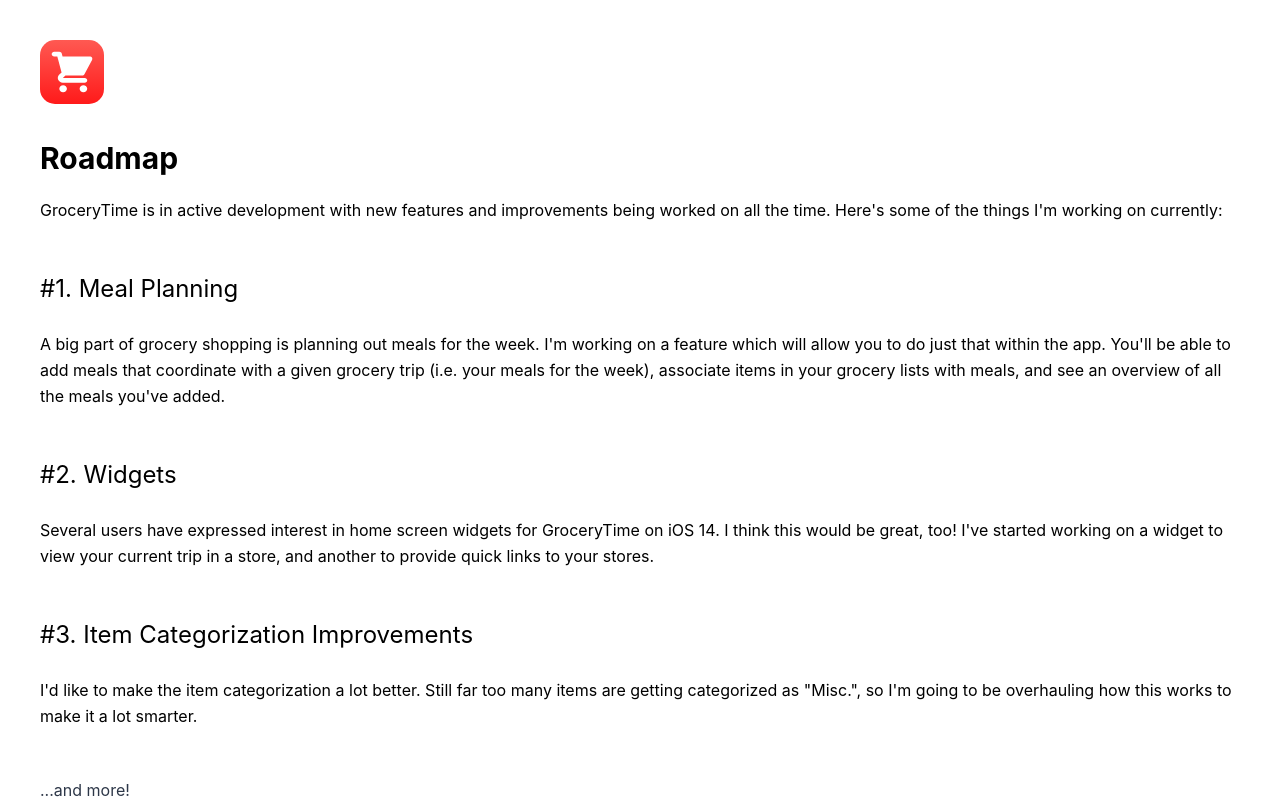
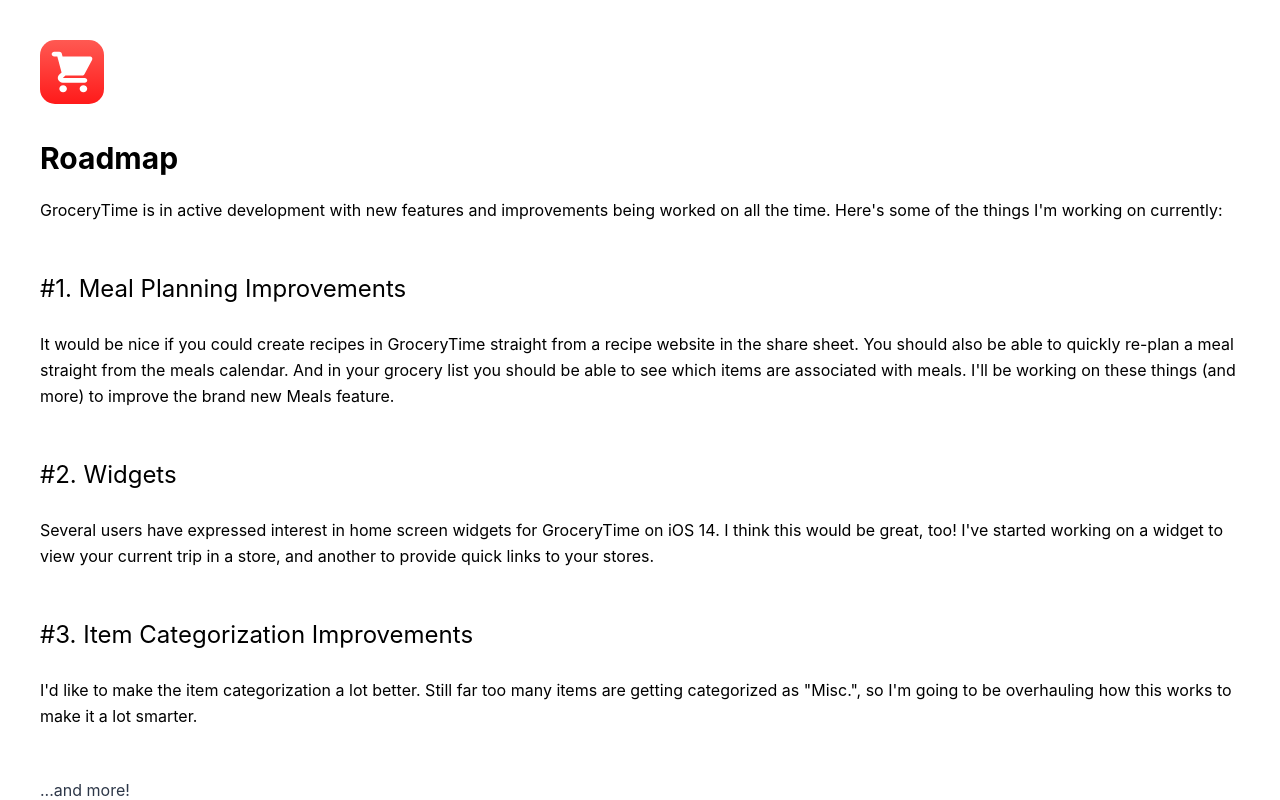
Before and after one commit to bradpurchase/grocerytime-web, a Next.js app: page /roadmap in a window 1280 px wide. Shown: the top 800 px of the page. Built offline with nearby package versions, Linux system fonts and the light colour scheme; no server answers.

Commit message:
update roadmap

```diff
--- a/pages/roadmap.tsx
+++ b/pages/roadmap.tsx
@@ -22,14 +22,14 @@ const Home = React.memo(() => {
           I'm working on currently:
         </p>
 
-        <h3 className="text-2xl my-6">#1. Meal Planning</h3>
+        <h3 className="text-2xl my-6">#1. Meal Planning Improvements</h3>
 
         <p className="leading-relaxed mb-6">
-          A big part of grocery shopping is planning out meals for the week. I'm
-          working on a feature which will allow you to do just that within the
-          app. You'll be able to add meals that coordinate with a given grocery
-          trip (i.e. your meals for the week), associate items in your grocery
-          lists with meals, and see an overview of all the meals you've added.
+          It would be nice if you could create recipes in GroceryTime straight from
+          a recipe website in the share sheet. You should also be able to quickly re-plan
+          a meal straight from the meals calendar. And in your grocery list you should be able
+          to see which items are associated with meals. I'll be working on these things
+          (and more) to improve the brand new Meals feature.
         </p>
 
         <h3 className="text-2xl my-6">#2. Widgets</h3>
```
